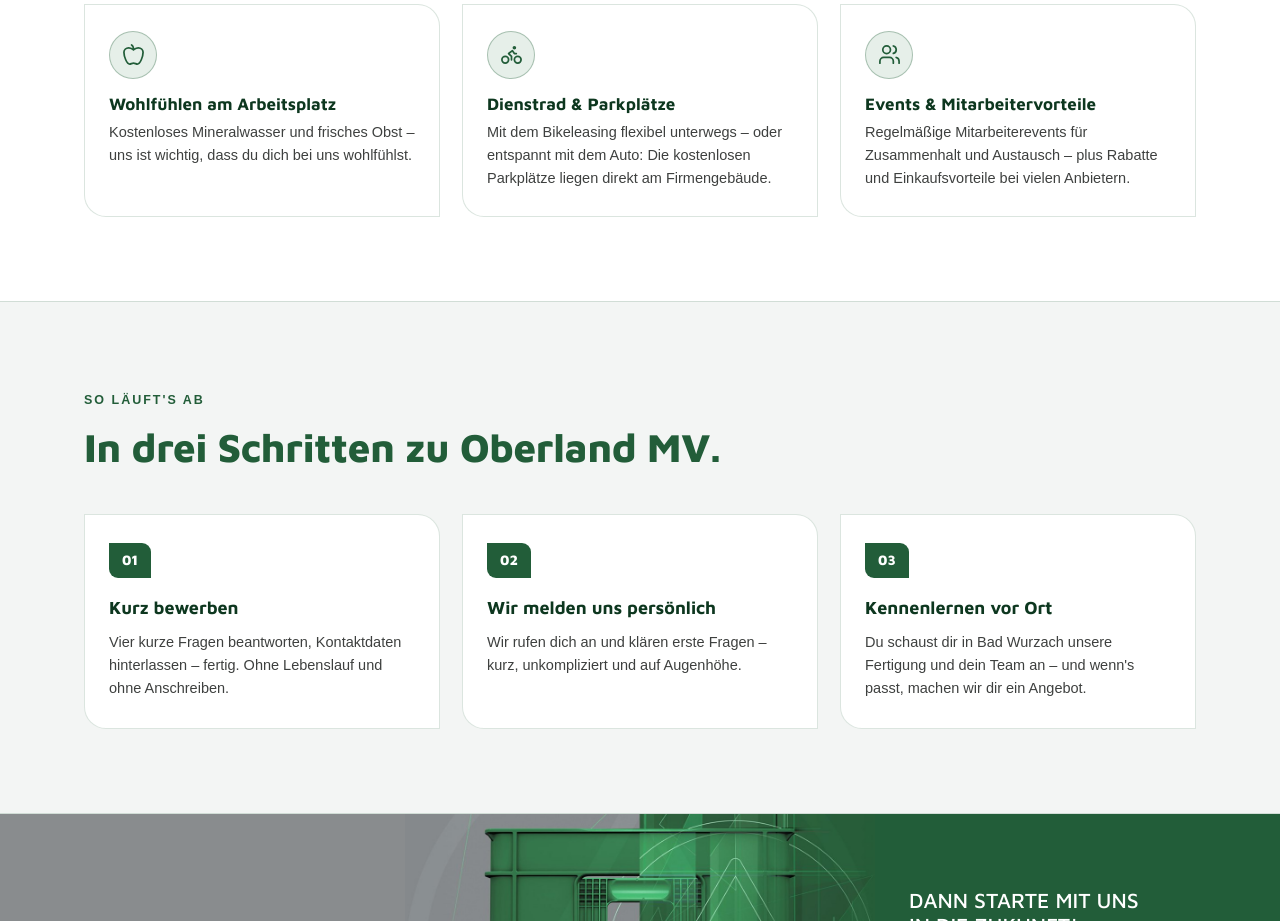
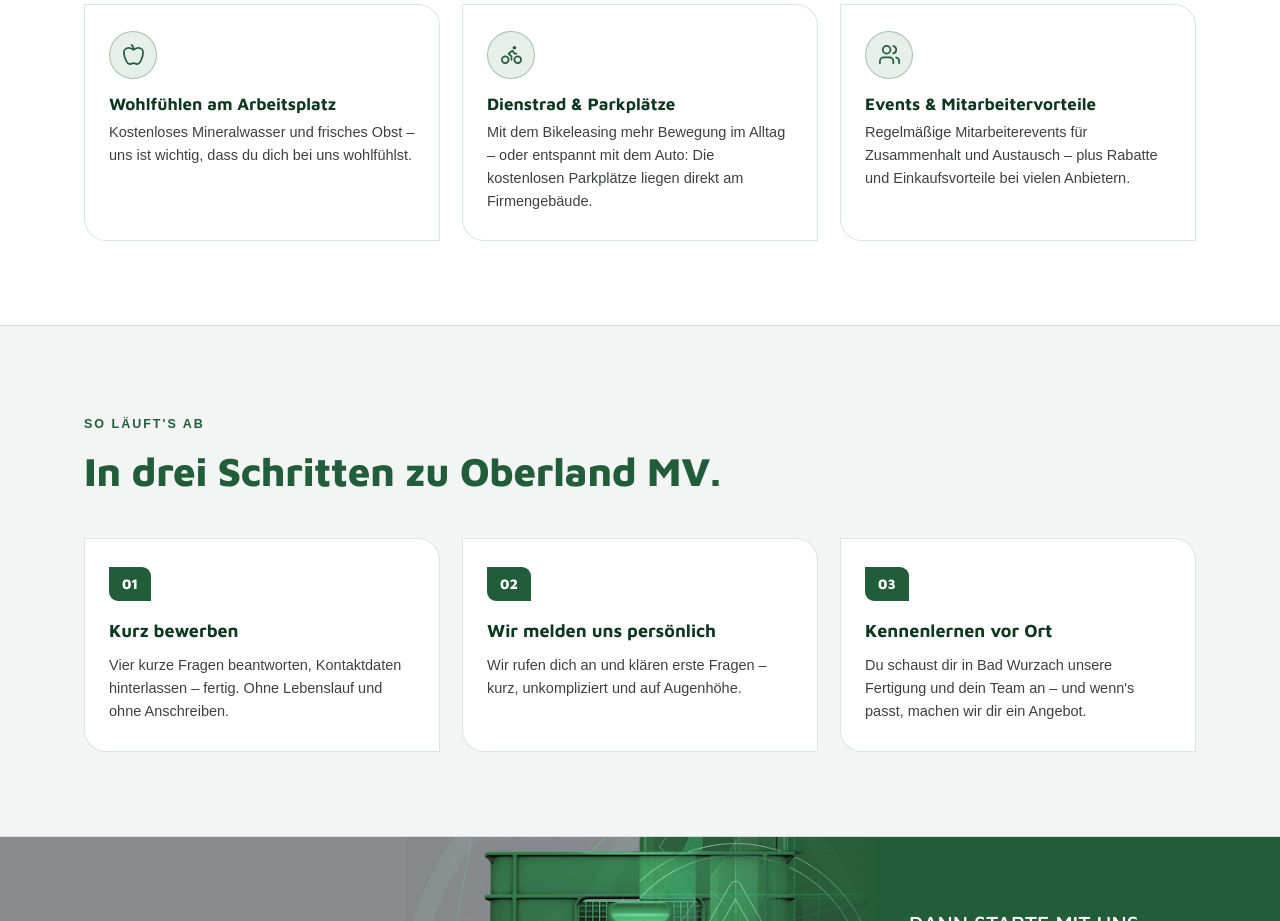
Before and after one commit to SavioLD/Oberland, a plain HTML site: page index.html in a window 1280 px wide. Shown: the part 3580-4501 px from the top of the page. Drawn offline with Linux system fonts and the light colour scheme.

Commit message:
Restliche Fachrichtungs-Stellen in den Werbetexten, "flexibel" entfernt
- Werbetexte: Beschreibung V1 ohne "· Formteile"; Voraussetzung in V1
  und V3 mit Fachrichtung direkt hinter dem Ausbildungsberuf
- Seite: "flexibel" beim Dienstrad durch "mehr Bewegung im Alltag"
  ersetzt; Seitentitel mit vollständiger Berufsbezeichnung
- README nachgezogen

Co-Authored-By: Claude Opus 5.5 <noreply@anthropic.com>
Claude-Session: https://claude.ai/code/session_01Jbbe3tAhQswfKLzhgQVvCc

```diff
--- a/index.html
+++ b/index.html
@@ -4,7 +4,7 @@
 <meta charset="UTF-8" />
 <meta name="viewport" content="width=device-width, initial-scale=1.0" />
 
-<title>Karriere bei Oberland MV · Verfahrensmechaniker (m/w/d) Kunststoff- und Kautschuktechnologie in Bad Wurzach</title>
+<title>Verfahrensmechaniker (m/w/d) für Kunststoff- und Kautschuktechnologie Fachrichtung Formteile · Karriere bei Oberland MV</title>
 <meta name="description" content="Oberland M &amp; V GmbH in Bad Wurzach sucht Verfahrensmechaniker (m/w/d) für Kunststoff- und Kautschuktechnologie Fachrichtung Formteile. Vollzeit, 30 Tage Urlaub, sicherer Arbeitsplatz. Jetzt in unter 60 Sekunden bewerben – ohne Lebenslauf." />
 <meta name="robots" content="index, follow, max-image-preview:large" />
 <meta name="theme-color" content="#225d39" />
@@ -567,7 +567,7 @@ footer{padding:54px 0 36px;background:var(--brand);color:#e4efe8}
       <div class="benefit reveal"><div class="benefit__ic"><svg viewBox="0 0 24 24" fill="none" stroke-width="1.8" stroke-linecap="round" stroke-linejoin="round"><path d="m3 17 6-6 4 4 8-8"/><path d="M17 7h4v4"/></svg></div><b>Fort- und Weiterbildung</b><p>Vorbereitet für eine gemeinsame Zukunft: Individuelle Weiterbildungen halten dich bei neuen Verfahren und Technologien vorne.</p></div>
       <div class="benefit reveal"><div class="benefit__ic"><svg viewBox="0 0 24 24" fill="none" stroke-width="1.8" stroke-linecap="round" stroke-linejoin="round"><path d="M19 14c1.49-1.46 3-3.21 3-5.5A5.5 5.5 0 0 0 16.5 3c-1.76 0-3 .5-4.5 2-1.5-1.5-2.74-2-4.5-2A5.5 5.5 0 0 0 2 8.5c0 2.3 1.5 4.05 3 5.5l7 7z"/><path d="M3.2 12h4.3l1.5-3 3 6 1.5-3h7.3"/></svg></div><b>Gesundheit, die zählt</b><p>Ergonomische Arbeitsplätze und verschiedene Angebote, mit denen du deine Gesundheit aktiv förderst.</p></div>
       <div class="benefit reveal"><div class="benefit__ic"><svg viewBox="0 0 24 24" fill="none" stroke-width="1.8" stroke-linecap="round" stroke-linejoin="round"><path d="M12 20.94c1.5 0 2.75 1.06 4 1.06 3 0 6-8 6-12.22A4.91 4.91 0 0 0 17 5c-2.22 0-4 1.44-5 2-1-.56-2.78-2-5-2a4.9 4.9 0 0 0-5 4.78C2 14 5 22 8 22c1.25 0 2.5-1.06 4-1.06z"/><path d="M10 2c1 .5 2 2 2 5"/></svg></div><b>Wohlfühlen am Arbeitsplatz</b><p>Kostenloses Mineralwasser und frisches Obst – uns ist wichtig, dass du dich bei uns wohlfühlst.</p></div>
-      <div class="benefit reveal"><div class="benefit__ic"><svg viewBox="0 0 24 24" fill="none" stroke-width="1.8" stroke-linecap="round" stroke-linejoin="round"><circle cx="5.5" cy="17.5" r="3.5"/><circle cx="18.5" cy="17.5" r="3.5"/><path d="M15 6a1 1 0 1 0 0-2 1 1 0 0 0 0 2zm-3 11.5V14l-3-3 4-3 2 3h2"/></svg></div><b>Dienstrad &amp; Parkplätze</b><p>Mit dem Bikeleasing flexibel unterwegs – oder entspannt mit dem Auto: Die kostenlosen Parkplätze liegen direkt am Firmengebäude.</p></div>
+      <div class="benefit reveal"><div class="benefit__ic"><svg viewBox="0 0 24 24" fill="none" stroke-width="1.8" stroke-linecap="round" stroke-linejoin="round"><circle cx="5.5" cy="17.5" r="3.5"/><circle cx="18.5" cy="17.5" r="3.5"/><path d="M15 6a1 1 0 1 0 0-2 1 1 0 0 0 0 2zm-3 11.5V14l-3-3 4-3 2 3h2"/></svg></div><b>Dienstrad &amp; Parkplätze</b><p>Mit dem Bikeleasing mehr Bewegung im Alltag – oder entspannt mit dem Auto: Die kostenlosen Parkplätze liegen direkt am Firmengebäude.</p></div>
       <div class="benefit reveal"><div class="benefit__ic"><svg viewBox="0 0 24 24" fill="none" stroke-width="1.8" stroke-linecap="round" stroke-linejoin="round"><path d="M16 21v-2a4 4 0 0 0-4-4H6a4 4 0 0 0-4 4v2"/><circle cx="9" cy="7" r="4"/><path d="M22 21v-2a4 4 0 0 0-3-3.87"/><path d="M16 3.13a4 4 0 0 1 0 7.75"/></svg></div><b>Events &amp; Mitarbeitervorteile</b><p>Regelmäßige Mitarbeiterevents für Zusammenhalt und Austausch – plus Rabatte und Einkaufsvorteile bei vielen Anbietern.</p></div>
     </div>
   </div>
```
Also changed, not shown: 2 other files.
